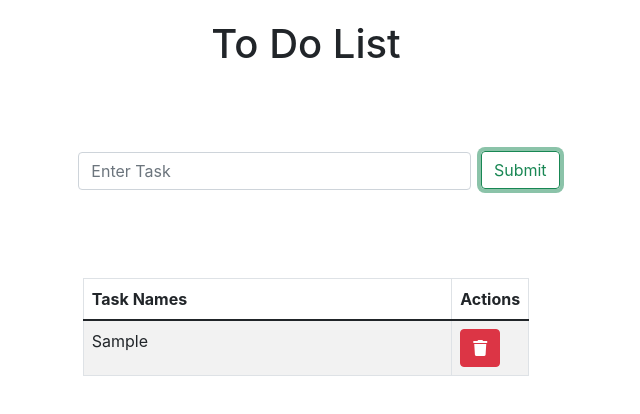
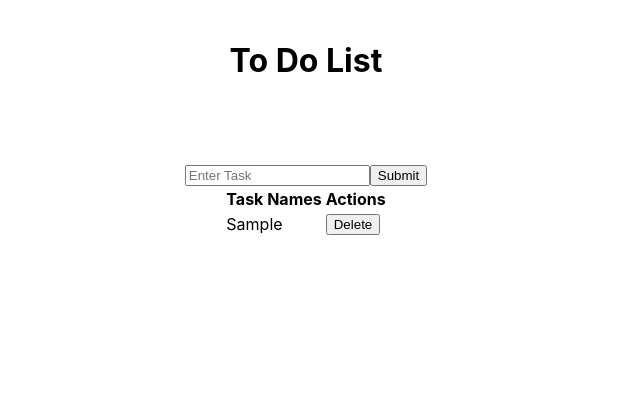
Before and after one commit to Agasthi98/PureReactCrudApp, a React (Create React App) app in the folder crud2/: page / in a window 1280 px wide. Both pictures are taken after typing "Sample" into the empty fields and a click on the button "Submit". Shown: the top 414 px of the page, without its empty margins (334-974 px from the left). Built offline with nearby package versions, Linux system fonts and the light colour scheme.

Commit message:
util file created

```diff
--- a/crud2/package.json
+++ b/crud2/package.json
@@ -8,7 +8,6 @@
     "@testing-library/user-event": "^13.5.0",
     "bootstrap": "^5.1.3",
     "react": "^17.0.2",
-    "react-bootstrap": "^2.1.1",
     "react-dom": "^17.0.2",
     "react-scripts": "5.0.0",
     "web-vitals": "^2.1.4"
--- a/crud2/public/index.html
+++ b/crud2/public/index.html
@@ -24,13 +24,7 @@
       work correctly both with client-side routing and a non-root public URL.
       Learn how to configure a non-root public URL by running `npm run build`.
     -->
-    <link
-      rel="stylesheet"
-      href="https://cdn.jsdelivr.net/npm/bootstrap@5.1.3/dist/css/bootstrap.min.css"
-      integrity="sha384-1BmE4kWBq78iYhFldvKuhfTAU6auU8tT94WrHftjDbrCEXSU1oBoqyl2QvZ6jIW3"
-      crossorigin="anonymous"
-    />
-    <link rel="stylesheet" href="https://pro.fontawesome.com/releases/v5.10.0/css/all.css" integrity="sha384-AYmEC3Yw5cVb3ZcuHtOA93w35dYTsvhLPVnYs9eStHfGJvOvKxVfELGroGkvsg+p" crossorigin="anonymous"/>
+
     <title>React App</title>
   </head>
   <body>
--- a/crud2/src/App.js
+++ b/crud2/src/App.js
@@ -1,4 +1,3 @@
-
 import './App.css';
 import InputForm from './Components/InputForm';
 import Header from './Components/Header';
--- /dev/null
+++ b/crud2/src/Components/Constant.js
@@ -0,0 +1 @@
+export const local = 'tasks'
--- /dev/null
+++ b/crud2/src/Components/Controller.js
@@ -0,0 +1,13 @@
+import React from "react";
+import { local } from "./Constant";
+
+const Controller = () => {
+  const data = localStorage.getItem(local);
+  if (data) {
+    return JSON.parse(data);
+  } else {
+    return [];
+  }
+};
+
+export default Controller;
--- a/crud2/src/Components/InputForm.js
+++ b/crud2/src/Components/InputForm.js
@@ -1,21 +1,24 @@
 import React, { useState, useEffect } from "react";
-import { Table, Button, Form, FormControl } from "react-bootstrap";
 import ListView from "./ListView";
+import { local  } from "./Constant";
+import Controller from "./Controller";
 
-const getDatafromLS = () => {
-  const data = localStorage.getItem("tasks");
-  if (data) {
-    return JSON.parse(data);
-  } else {
-    return [];
-  }
-};
+// const getDatafromLS = () => {
+//   const data = localStorage.getItem(local);
+//   if (data) {
+//     return JSON.parse(data);
+//   } else {
+//     return [];
+//   }
+// };
 
 const InputForm = () => {
-  const [taskList, setTaskList] = useState(getDatafromLS());
+
+  const getLocalStorage = Controller()
+  const [taskList, setTaskList] = useState(getLocalStorage);
   const [taskName, setTaskName] = useState("");
 
-  const AddTask = (e) => {
+  const addTask = (e) => {
     e.preventDefault();
 
     const task = {
@@ -35,38 +38,36 @@ const InputForm = () => {
   };
 
   useEffect(() => {
-    localStorage.setItem("tasks", JSON.stringify(taskList));
+    localStorage.setItem(local, JSON.stringify(taskList));
   }, [taskList]);
 
   return (
     <>
       <div className="container">
-        <div style={{ marginLeft: "12%" }}>
-          <Form onSubmit={AddTask}>
-            <FormControl
-              style={{ width: "40%", marginLeft: "20%" }}
+        <div>
+          <form onSubmit={addTask}>
+            <input
               type="text"
               value={taskName}
               placeholder="Enter Task"
               onChange={(e) => setTaskName(e.target.value)}
               required
             />
-            <Button
-              style={{ marginTop: "-67px", marginLeft: "30%" }}
+            <button
               variant="outline-success"
               type="submit"
             >
               Submit
-            </Button>
-          </Form>
+            </button>
+          </form>
         </div>
       </div>
 
-      <div className="container" style={{ marginTop: "5%" }}>
+      <div className="container">
         <center>
           {taskList.length > 0 && (
             <>
-              <Table striped bordered hover style={{ width: "40%" }}>
+              <table>
                 <thead>
                   <tr>
                     <th>Task Names</th>
@@ -76,7 +77,7 @@ const InputForm = () => {
                 <tbody>
                   <ListView tasks={taskList} deleteTask={deleteTask} />
                 </tbody>
-              </Table>
+              </table>
             </>
           )}
 
--- a/crud2/src/Components/ListView.js
+++ b/crud2/src/Components/ListView.js
@@ -1,5 +1,4 @@
 import React from "react";
-import { Button } from "react-bootstrap";
 
 const ListView = ({ tasks, deleteTask }) => {
   return (
@@ -8,7 +7,7 @@ const ListView = ({ tasks, deleteTask }) => {
         <tr key={post.id}>
           <td>{post.taskName}</td>
           <td>
-            <Button variant="danger" onClick={() => deleteTask(post.id)}><i className="fas fa-trash"></i></Button>
+            <button variant="danger" onClick={() => deleteTask(post.id)}>Delete</button>
           </td>
         </tr>
       ))}
```
Also changed, not shown: crud2/src/Components/util.js (added, +11 -0 lines), crud2/src/Components/style.css (added).
